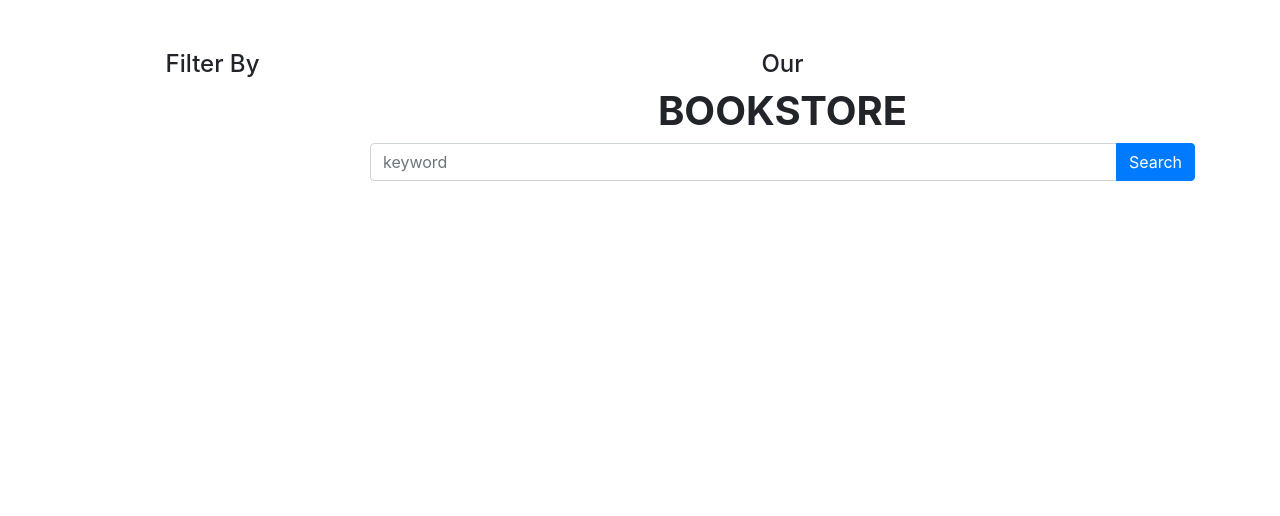
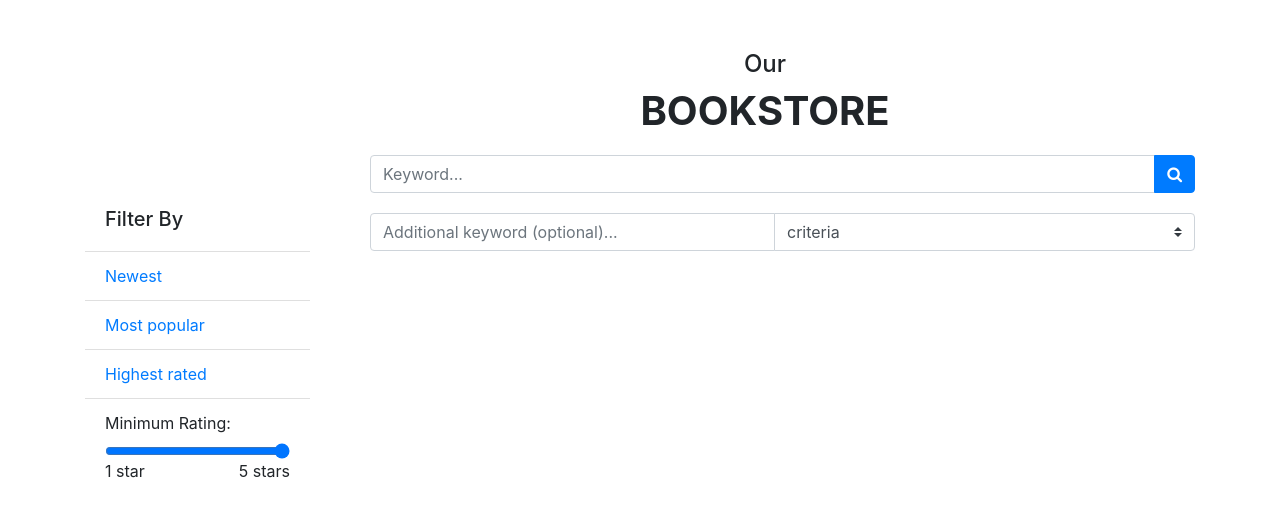
Before and after one commit to Chongliang-Utopia/cs5610-f20-team18, a React (Create React App) app: page /bookstore in a window 1280 px wide. Shown: the top 516 px of the page. Built offline with nearby package versions, Linux system fonts and the light colour scheme; a web font is replaced by a local one.

Commit message:
bookstore page

```diff
--- /dev/null
+++ b/src/components/UI/imageCardForSearch/ImageCardForSearch.js
@@ -0,0 +1,9 @@
+import React from "react";
+import classes from "./ImageCardForSearch.module.css";
+
+const ImageCard = ({src}) =>
+    <div className={classes.ImageCard}>
+        <img src={src}/>
+    </div>
+
+export default ImageCard;
--- /dev/null
+++ b/src/components/UI/imageCardForSearch/ImageCardForSearch.module.css
@@ -0,0 +1,29 @@
+@media screen and (max-width: 800px) {
+    .ImageCard {
+        padding: 10%;
+        background-color: #ebebeb;
+        width: auto;
+        height: auto;
+    }
+}
+
+@media screen and (min-width: 800px){
+    .ImageCard {
+        padding: 10%;
+        background-color: #ebebeb;
+        width: auto;
+        height: 200px;
+    }
+}
+
+
+.ImageCard img{
+    width:70%;
+    left: 15%;
+    height: 100%;
+    background-size:cover;
+    margin:auto;
+    position:relative;
+    display:inline-block;
+    box-shadow: 0 10px 20px rgba(0,0,0,0.19), 0 6px 6px rgba(0,0,0,0.23);
+}
--- a/src/components/bookStore/bookStore.js
+++ b/src/components/bookStore/bookStore.js
@@ -7,15 +7,55 @@ class BookStore extends React.Component {
     render() {
         return (
             <div className={`${classes.BookStore} container`}>
+                <h4>Our</h4>
+                <h1><b>BOOKSTORE</b></h1>
                 <div className="row">
-                    <div className="col-3">
-                        <div className="filter-panel">
-                            <h4>Filter By</h4>
+                    <div className="col-md-3">
+                        <div className={classes.filterPanel}>
+                            <ul className="list-group list-group-flush">
+                                <li className="list-group-item">
+                                    <h5>Filter By</h5>
+                                </li>
+                                <li className="list-group-item">
+                                    <a href="#">
+                                        Newest
+                                    </a>
+                                </li>
+                                <li className="list-group-item">
+                                    <a href="#">
+                                        Most popular
+                                    </a>
+                                </li>
+                                <li className="list-group-item">
+                                    <a href="#">
+                                        Highest rated
+                                    </a>
+                                </li>
+                                <li className="list-group-item">
+                                    <div className="">
+                                        <label htmlFor="formControlRange">
+                                            Minimum Rating:
+                                        </label>
+                                        <input type="range" className="form-control-range"
+                                               min="0" max="5" step="1"
+                                               id="formControlRange"/>
+                                        <div className="row">
+                                            <div className="col-6">
+                                                1 star
+                                            </div>
+                                            <div className="col-6">
+                                                <p className="pull-right">
+                                                    5 stars
+                                                </p>
+                                            </div>
+                                        </div>
+                                    </div>
+                                </li>
+                            </ul>
                         </div>
                     </div>
-                    <div className="col-9">
-                        <h4>Our</h4>
-                        <h1><b>BOOKSTORE</b></h1>
+
+                    <div className="col-md-9">
                         <SearchBook/>
                     </div>
                 </div>
--- a/src/components/bookStore/bookStore.module.css
+++ b/src/components/bookStore/bookStore.module.css
@@ -1,10 +1,37 @@
 .BookStore {
     margin-top: 50px;
 }
+@media screen and (max-width: 800px) {
+    .BookStore h1{
+        text-align: center;
+        margin-bottom: 20px;
+    }
+}
+@media screen and (min-width: 800px) {
+    .BookStore h1{
+        text-align: center;
+        margin-bottom: 20px;
+        margin-left: 250px;
+    }
+}
+@media screen and (max-width: 800px) {
+    .BookStore h4{
+        text-align: center;
+    }
+}
+@media screen and (min-width: 800px) {
+    .BookStore h4{
+        text-align: center;
+        margin-left: 250px;
+    }
+}
 
-.BookStore h1{
-    text-align: center;
+
+
+.BookStore .filterPanel {
+    margin-top: 40px;
+    margin-right: 30px;
 }
-.BookStore h4{
-    text-align: center;
+.BookStore .filterPanel h4 {
+    text-align: left;
 }
--- a/src/components/bookStore/searchBook.js
+++ b/src/components/bookStore/searchBook.js
@@ -1,22 +1,40 @@
 import React from "react"
 import { Link } from "react-router-dom";
-import ImageCard from "../UI/imageCard/ImageCard";
+import ImageCard from "../UI/imageCardForSearch/ImageCardForSearch";
 import classes from "./searchBook.module.css"
+import {AiFillStar, AiOutlineStar} from "react-icons/all";
+import Rating from "react-rating";
 
 class SearchBook extends React.Component {
 
     state = {
         keyword: '',
+        criteria: '',
+        additionalKeyword: '',
         books: []
     }
 
-    handleChange = (event) => {
+    handleKeywordChange = (event) => {
         this.setState(
             {keyword: event.target.value})
     }
 
+    handleAdditionalKeywordChange = (event) => {
+        this.setState(
+            {additionalKeyword: event.target.value})
+
+    }
+
+    handleCriteriaChange = (event) => {
+        this.setState(
+            {criteria: event.target.value})
+    }
+
     searchBook = () => {
-        const url = `https://www.googleapis.com/books/v1/volumes?q=${this.state.keyword}`;
+        let url = `https://www.googleapis.com/books/v1/volumes?q=${this.state.keyword}`;
+        if (this.state.additionalKeyword.length > 0 && this.state.criteria.length > 0) {
+            url += "+" + this.state.criteria + ":" + this.state.additionalKeyword
+        }
         fetch(url).then(response => response.json()).then(this.renderBooks)
     }
     renderBooks = (response) => {
@@ -26,33 +44,70 @@ class SearchBook extends React.Component {
 
     render() {
         return (
-            <div>
-                <div className="input-group">
+            <div  className={`${classes.SearchBook}`}>
+                <div className={`input-group ${classes.searchBar}`}>
                     <input value={this.state.keyword}
-                           onChange={this.handleChange}
+                           onChange={this.handleKeywordChange}
                            className="form-control"
-                           placeholder="keyword"/>
+                           placeholder="Keyword..."/>
                     <div className="input-group-append">
                         <button
                             onClick={this.searchBook}
                             className="btn btn-primary">
-                            Search
+                            <i className="fa fa-search"/>
                         </button>
                     </div>
                 </div>
-                <div className={`${classes.SearchBook} row`}>
+                <div className={`input-group ${classes.searchBar}`}>
+                    <input value={this.state.additionalKeyword}
+                           onChange={this.handleAdditionalKeywordChange}
+                           className="form-control"
+                           placeholder="Additional keyword (optional)..."/>
+                    <select className="custom-select"
+                            onChange={this.handleCriteriaChange}>
+                        <option selected>criteria</option>
+                        <option value="inauthor">author</option>
+                        <option value="subject">subject</option>
+                        <option value="isbn">isbn</option>
+                    </select>
+
+                </div>
+
+                <div className={`row`}>
+                    {   this.state.books &&
+                        this.state.books.map(book =>
+                        <div className={`col-xl-3 col-lg-4 col-md-4 col-sm-12 col-xm-12`}>
+                            <div>
+                                <ImageCard
+                                    src={book.volumeInfo.imageLinks.thumbnail}/>
+                            </div>
+                            <div className={classes.bookTitle}>
+                                <div>
+                                    {
+                                        book.volumeInfo.title.length > 15 && book.volumeInfo.title.substring(0, 15)
+                                    }
+                                    {
+                                        book.volumeInfo.title.length > 15 && "..."
+                                    }
+                                    {
+                                        book.volumeInfo.title.length <= 15 && book.volumeInfo.title
+                                    }
+                                </div>
+
+                                <Rating initialRating={book.volumeInfo.averageRating} readonly
+                                        emptySymbol={<AiOutlineStar color="gold" className="mb-1"/>}
+                                        fullSymbol={<AiFillStar color="gold" className="mb-1"/>}/>
+                                <Link to={`/books/${book.id}`}
+                                      className={`btn btn-primary btn-block ${classes.detailButton}`}>
+                                    View More...
+                                </Link>
+                            </div>
+
+                        </div>)
+                    }
                     {
-                        this.state.books.map(book =>
-                        <div className={`col-3`}>
-                            <div className={classes.searchBookResult}
-                              >
-                                <ImageCard
-                                    className={classes.searchBookResult}
-                                    src={book.volumeInfo.imageLinks.thumbnail}/>
-                                    {/*<h1>Book</h1>*/}
-                            </div>
-                        </div>
-                        )
+                        !this.state.books &&
+                        <h4>No results available, please search again...</h4>
                     }
                 </div>
             </div>
--- a/src/components/bookStore/searchBook.module.css
+++ b/src/components/bookStore/searchBook.module.css
@@ -3,7 +3,26 @@
 .SearchBook .searchBookResult{
     padding: 0px;
     background-color: #ebebeb;
-    width: 150px;
-    height: 150px;
-    /*margin: 10px;*/
+    margin-top: 20px;
+    margin-bottom: 20px;
 }
+.SearchBook .detailButton {
+    background-color: steelblue;
+    border: steelblue;
+    color: white;
+    margin-bottom: 20px;
+    margin-top: 10px;
+}
+.SearchBook .bookTitle {
+    /*height: 50px;*/
+    text-align: center;
+    margin-top: 10px;
+}
+.SearchBook h4 {
+    text-align: center;
+    margin-left: 50px;
+    margin-top: 10px;
+}
+.SearchBook .searchBar {
+    margin-bottom: 20px;
+}
```
